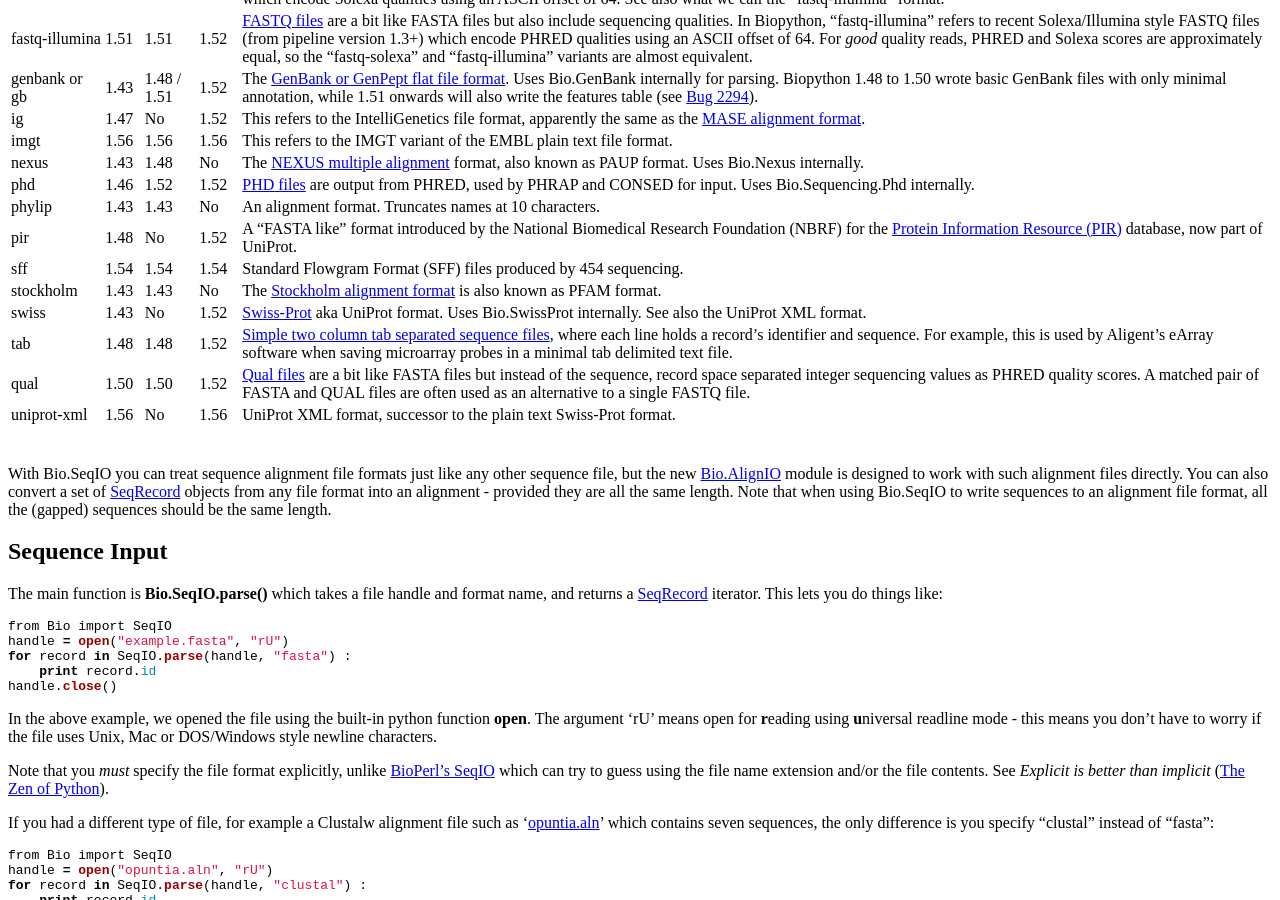
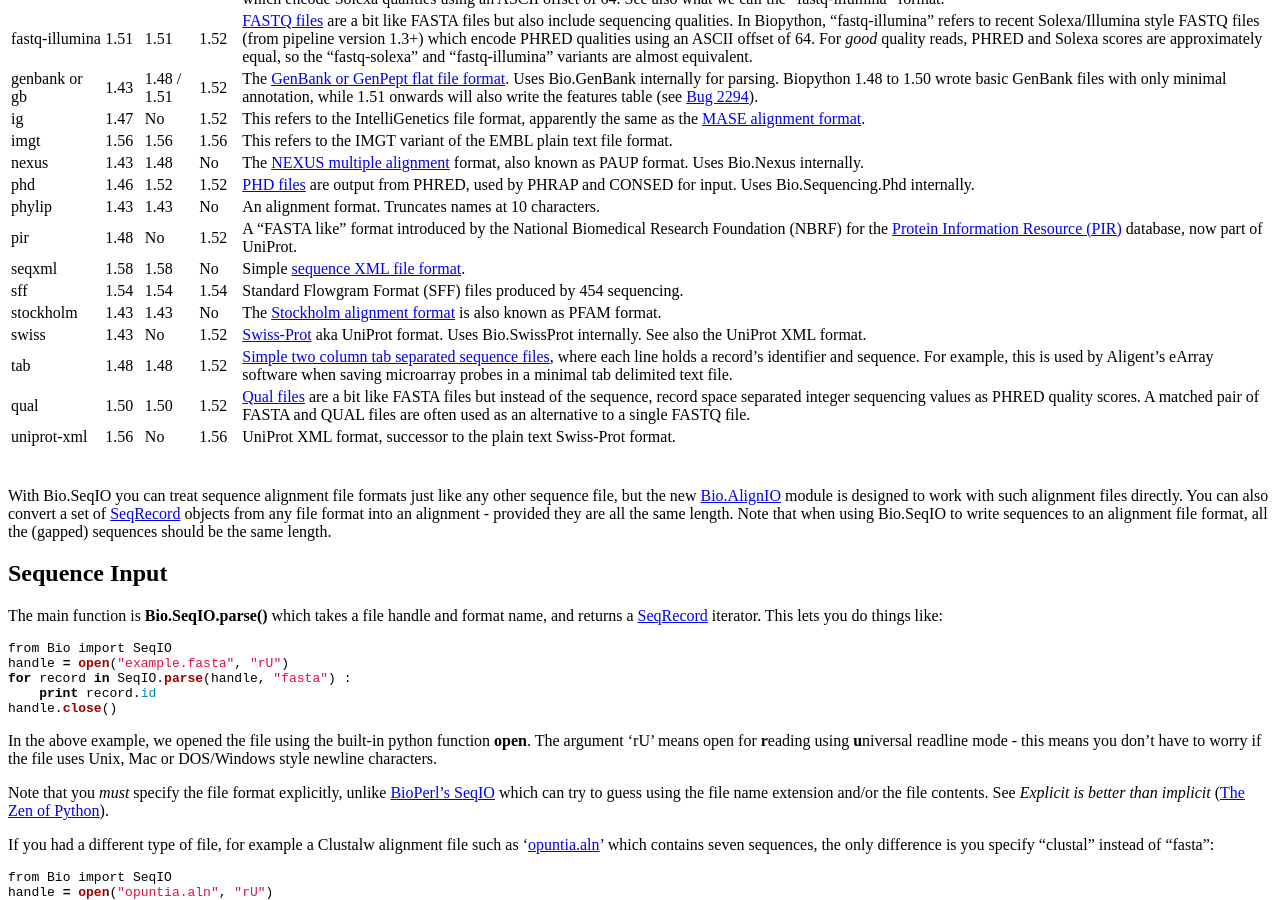
Before and after one commit to biopython/biopython.github.io, a Jekyll site: the page built from wiki/SeqIO.md, in a window 1280 px wide and 900 px high, scrolled down 783 px. Built offline with Jekyll 4.4.1, drawn with Linux system fonts in a browser that asks for light colours.

Commit message:
/* File Formats */ seqxml

```diff
--- a/wiki/SeqIO.md
+++ b/wiki/SeqIO.md
@@ -73,6 +73,7 @@ SeqIO](bp:HOWTO:SeqIO#Formats "wikilink") and
 | phd                   | 1.46 | 1.52        | 1.52  | [PHD files](bp:PHD_sequence_format "wikilink") are output from PHRED, used by PHRAP and CONSED for input. Uses Bio.Sequencing.Phd internally.                                                                                                                                                                                                                                                                                                             |
 | phylip                | 1.43 | 1.43        | No    | An alignment format. Truncates names at 10 characters.                                                                                                                                                                                                                                                                                                                                                                                                    |
 | pir                   | 1.48 | No          | 1.52  | A "FASTA like" format introduced by the National Biomedical Research Foundation (NBRF) for the [Protein Information Resource (PIR)](bp:PIR_sequence_format "wikilink") database, now part of UniProt.                                                                                                                                                                                                                                                     |
+| seqxml                | 1.58 | 1.58        | No    | Simple [sequence XML file format](http://seqxml.org).                                                                                                                                                                                                                                                                                                                                                                                                     |
 | sff                   | 1.54 | 1.54        | 1.54  | Standard Flowgram Format (SFF) files produced by 454 sequencing.                                                                                                                                                                                                                                                                                                                                                                                          |
 | stockholm             | 1.43 | 1.43        | No    | The [Stockholm alignment format](bp:Stockholm_multiple_alignment_format "wikilink") is also known as PFAM format.                                                                                                                                                                                                                                                                                                                                         |
 | swiss                 | 1.43 | No          | 1.52  | [Swiss-Prot](bp:Swissprot_sequence_format "wikilink") aka UniProt format. Uses Bio.SwissProt internally. See also the UniProt XML format.                                                                                                                                                                                                                                                                                                                 |
```
Also changed, not shown: 1 other file.
